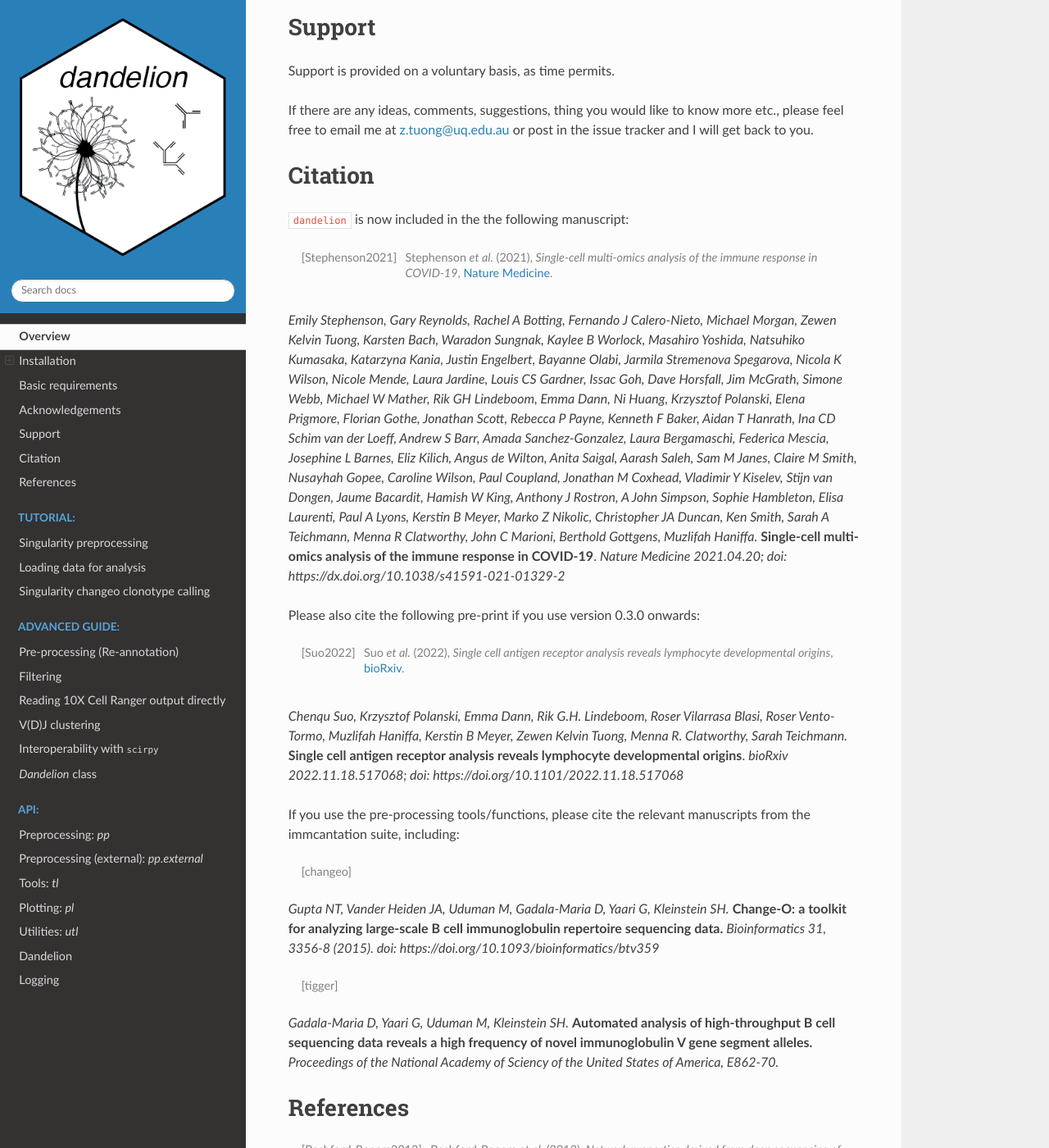
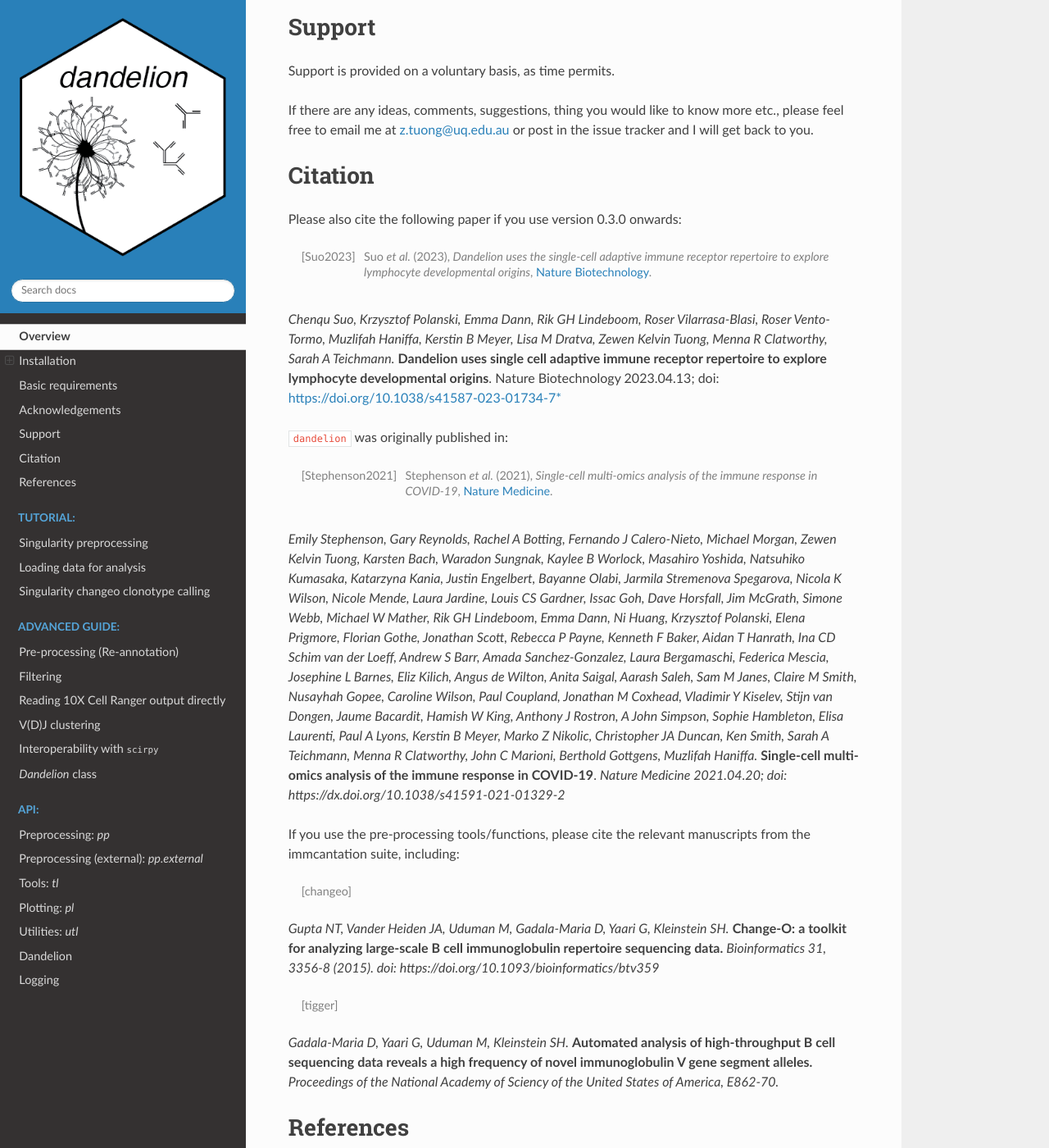
Before and after one commit to zktuong/dandelion, a Sphinx documentation site: the page built from docs/README.rst, in a window 1280 px wide and 1400 px high, scrolled down 3601 px. Shown: the whole window at 82% size. Built offline with Sphinx 7.4.7 and the Read the Docs theme 2.0.0, drawn with Linux system fonts in a browser that asks for light colours; pages that are not in the unit, such as notebooks, are missing from menus; the version number could not be read and is left out; some of the changed text lies outside the part shown.

Commit message:
Update README.rst

```diff
--- a/docs/README.rst
+++ b/docs/README.rst
@@ -137,7 +137,20 @@ post in the issue tracker and I will get back to you.
 Citation
 --------
 
-``dandelion`` is now included in the the following manuscript:
+Please also cite the following paper if you use version 0.3.0 onwards:
+
+.. [Suo2023] Suo *et al.* (2023),
+   *Dandelion uses the single-cell adaptive immune receptor repertoire to explore lymphocyte developmental origins*,
+   `Nature Biotechnology <https://www.nature.com/articles/s41587-023-01734-7>`__.
+
+*Chenqu Suo, Krzysztof Polanski, Emma Dann, Rik GH Lindeboom, Roser Vilarrasa-Blasi,
+Roser Vento-Tormo, Muzlifah Haniffa, Kerstin B Meyer, Lisa M Dratva,
+Zewen Kelvin Tuong, Menna R Clatworthy, Sarah A Teichmann.*
+**Dandelion uses single cell adaptive immune receptor repertoire to explore
+lymphocyte developmental origins**. Nature Biotechnology 2023.04.13; doi:
+https://doi.org/10.1038/s41587-023-01734-7*
+
+``dandelion`` was originally published in:
 
 .. [Stephenson2021] Stephenson *et al.* (2021),
    *Single-cell multi-omics analysis of the immune response in COVID-19*,
@@ -163,15 +176,6 @@ Clatworthy, John C Marioni, Berthold Gottgens, Muzlifah Haniffa.*
 **Single-cell multi-omics analysis of the immune response in
 COVID-19**. *Nature Medicine 2021.04.20; doi:
 https://dx.doi.org/10.1038/s41591-021-01329-2*
-
-Please also cite the following pre-print if you use version 0.3.0 onwards:
-
-.. [Suo2022] Suo *et al.* (2022),
-   *Single cell antigen receptor analysis reveals lymphocyte developmental origins*,
-   `bioRxiv <https://doi.org/10.1101/2022.11.18.517068>`__.
-
-
-*Chenqu Suo, Krzysztof Polanski, Emma Dann, Rik G.H. Lindeboom, Roser Vilarrasa Blasi, Roser Vento-Tormo, Muzlifah Haniffa, Kerstin B Meyer, Zewen Kelvin Tuong, Menna R. Clatworthy, Sarah Teichmann.* **Single cell antigen receptor analysis reveals lymphocyte developmental origins**. *bioRxiv 2022.11.18.517068; doi: https://doi.org/10.1101/2022.11.18.517068*
 
 
 If you use the pre-processing tools/functions, please cite the relevant manuscripts from the immcantation suite, including:
@@ -228,6 +232,10 @@ References
    *Single cell antigen receptor analysis reveals lymphocyte developmental origins*,
    `bioRxiv <https://doi.org/10.1101/2022.11.18.517068>`__.
 
+.. [Suo2023] Suo *et al.* (2023),
+   *Dandelion uses the single-cell adaptive immune receptor repertoire to explore lymphocyte developmental origins*,
+   `Nature Biotechnology <https://www.nature.com/articles/s41587-023-01734-7>`__.
+
 .. [Wolf2018] Wolf *et al.* (2018),
    *Scanpy: large-scale single-cell gene expression data analysis*,
    `Genome Biology <https://doi.org/10.1186/s13059-017-1382-0>`__.
```
